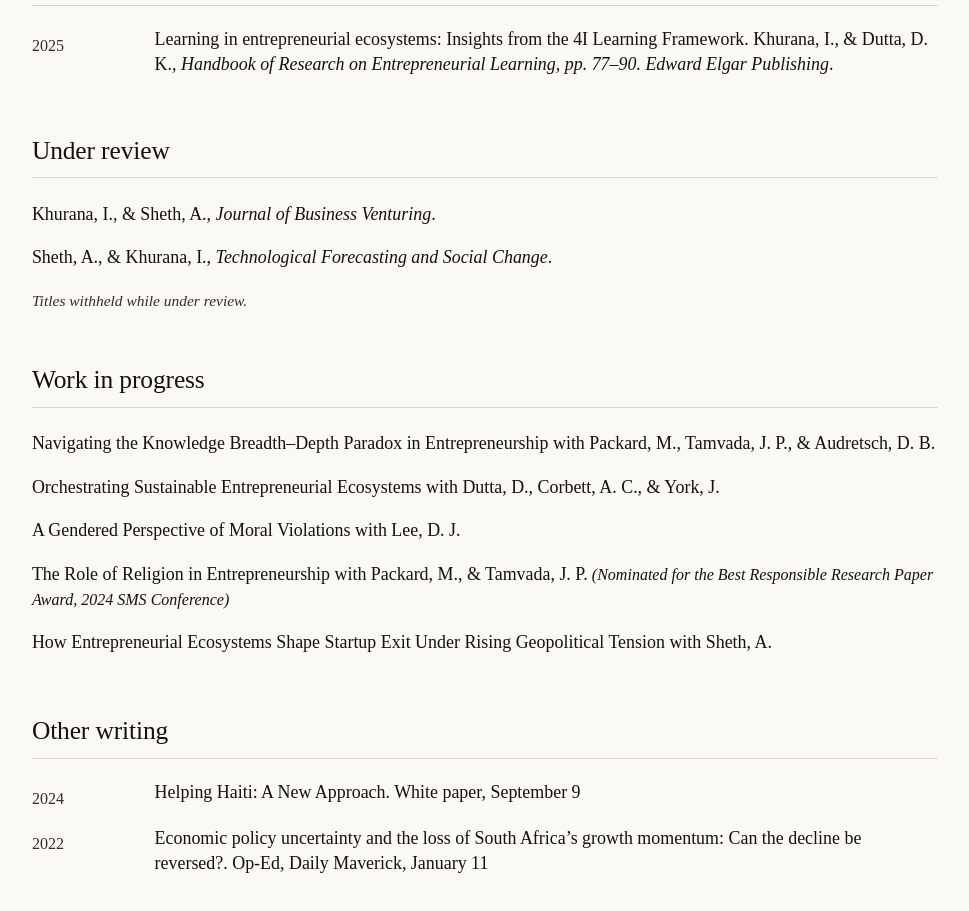
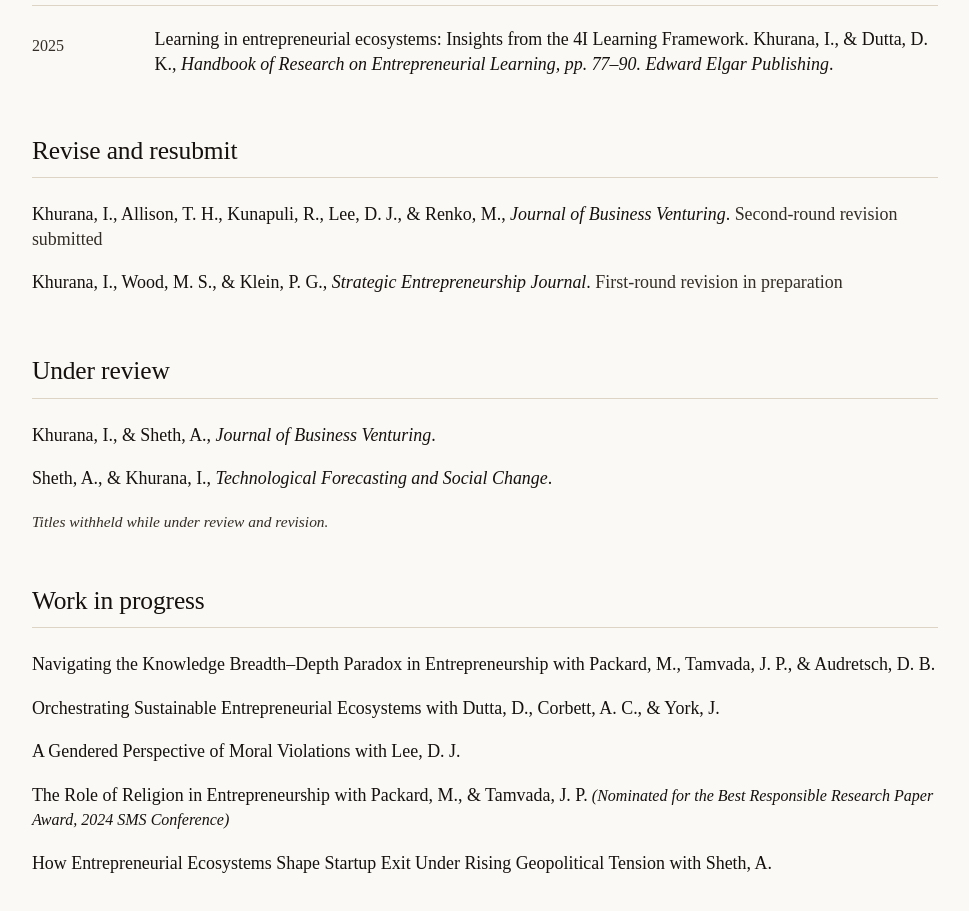
Before and after one commit to Khurana15/Khurana15.github.io, a Next.js app: page /research in a window 1280 px wide. Shown: the part 2160-3071 px from the top of the page, without its empty margins (155-1124 px from the left). Built offline with nearby package versions, Linux system fonts and the light colour scheme.

Commit message:
Add 'Revise and resubmit' section in research page

```diff
--- a/app/research/page.tsx
+++ b/app/research/page.tsx
@@ -8,6 +8,7 @@
   otherPublications,
   researchAreas,
   researchStatement,
+  reviseAndResubmit,
   underReview,
 } from "@/content/site";
 
@@ -54,9 +55,9 @@
         </ul>
       </Section>
 
-      <Section title="Under review">
+      <Section title="Revise and resubmit">
         <ul>
-          {underReview.map((m) => (
+          {reviseAndResubmit.map((m) => (
             <li key={m.authors + m.venue} className="py-2">
               <p className="font-cite text-[0.95rem] leading-snug">
                 {m.authors}, <span className="italic">{m.venue}</span>.{" "}
@@ -65,8 +66,20 @@
             </li>
           ))}
         </ul>
+      </Section>
+
+      <Section title="Under review">
+        <ul>
+          {underReview.map((m) => (
+            <li key={m.authors + m.venue} className="py-2">
+              <p className="font-cite text-[0.95rem] leading-snug">
+                {m.authors}, <span className="italic">{m.venue}</span>.
+              </p>
+            </li>
+          ))}
+        </ul>
         <p className="mt-2 text-[0.82rem] italic text-ink-faint">
-          Titles withheld while under review.
+          Titles withheld while under review and revision.
         </p>
       </Section>
 
```
